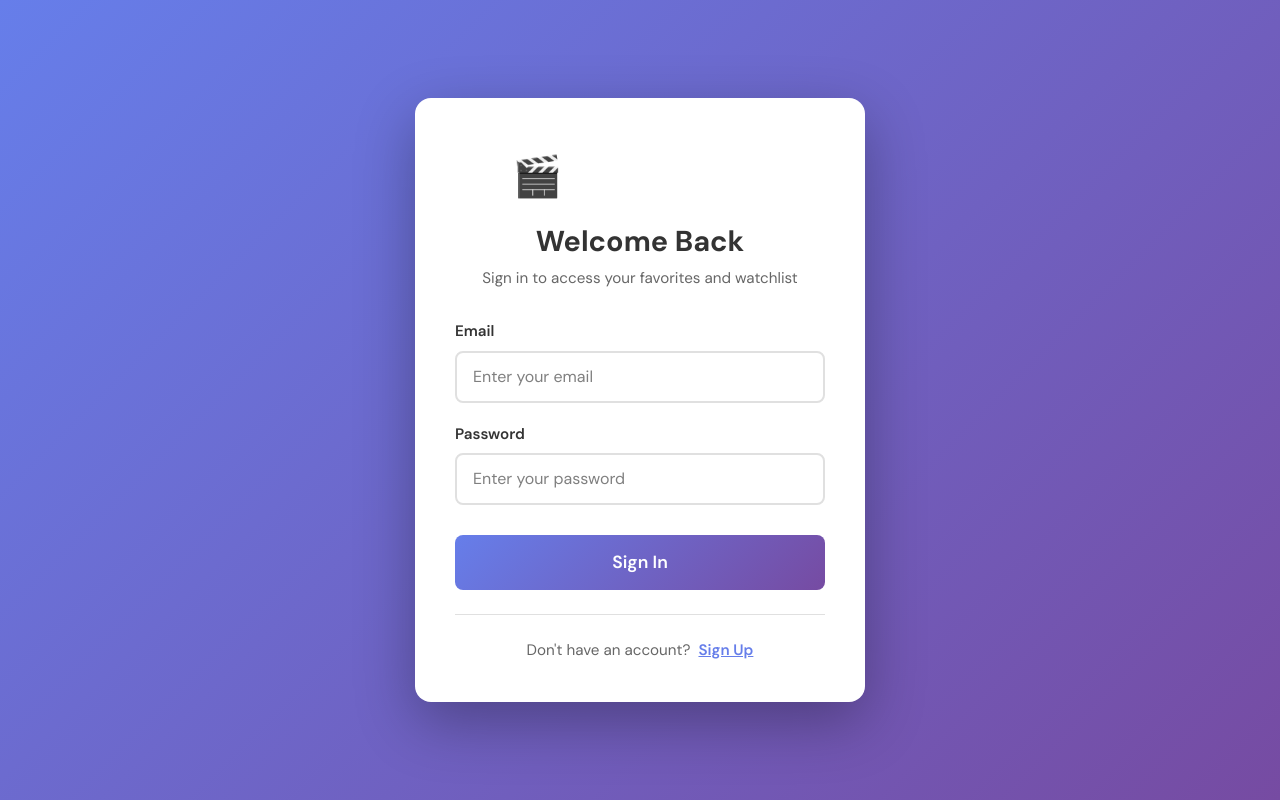
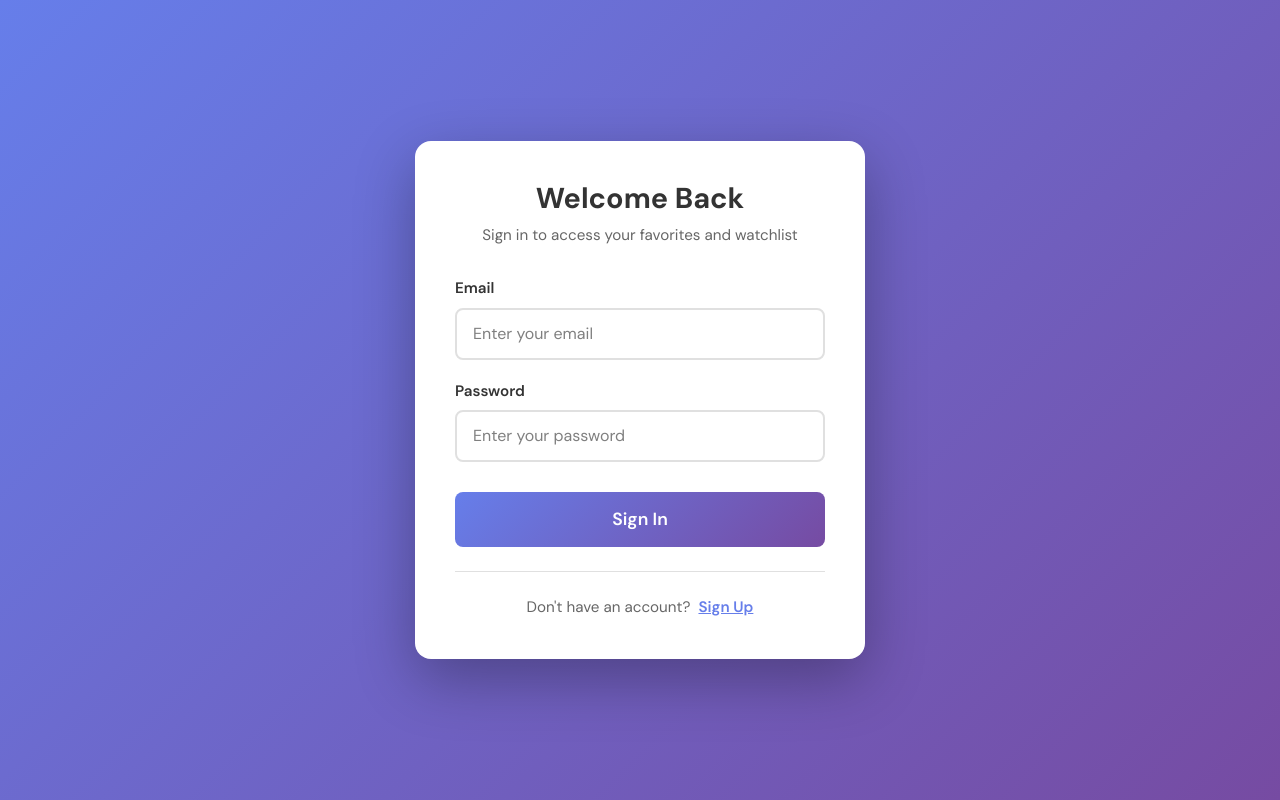
Before and after one commit to KingsleyMe-1/MovieHub, a React (Vite) app in the folder MovieHub/: page /signin in a window 1280 px wide. Built offline with nearby package versions, Linux system fonts and the light colour scheme.

Commit message:
Remove the app-logo for minimalist design

```diff
--- a/MovieHub/src/component/SignIn.jsx
+++ b/MovieHub/src/component/SignIn.jsx
@@ -64,9 +64,6 @@ const SignIn = () => {
     <div className="signin-page">
       <div className="signin-container">
         <div className="signin-header">
-          <h1 className="app-logo" onClick={() => navigate("/")}>
-            🎬 MovieHub
-          </h1>
           <h2>{isSignUp ? "Create Account" : "Welcome Back"}</h2>
           <p className="signin-subtitle">
             {isSignUp
--- a/MovieHub/src/styles/SignIn.css
+++ b/MovieHub/src/styles/SignIn.css
@@ -19,18 +19,6 @@
 .signin-header {
   text-align: center;
   margin-bottom: 30px;
-}
-
-.app-logo {
-  font-size: 2.5rem;
-  font-weight: bold;
-  margin-bottom: 10px;
-  cursor: pointer;
-  transition: transform 0.2s;
-}
-
-.app-logo:hover {
-  transform: scale(1.05);
 }
 
 .signin-header h2 {
@@ -144,8 +132,4 @@
   .signin-header h2 {
     font-size: 1.5rem;
   }
-
-  .app-logo {
-    font-size: 2rem;
-  }
 }
```
